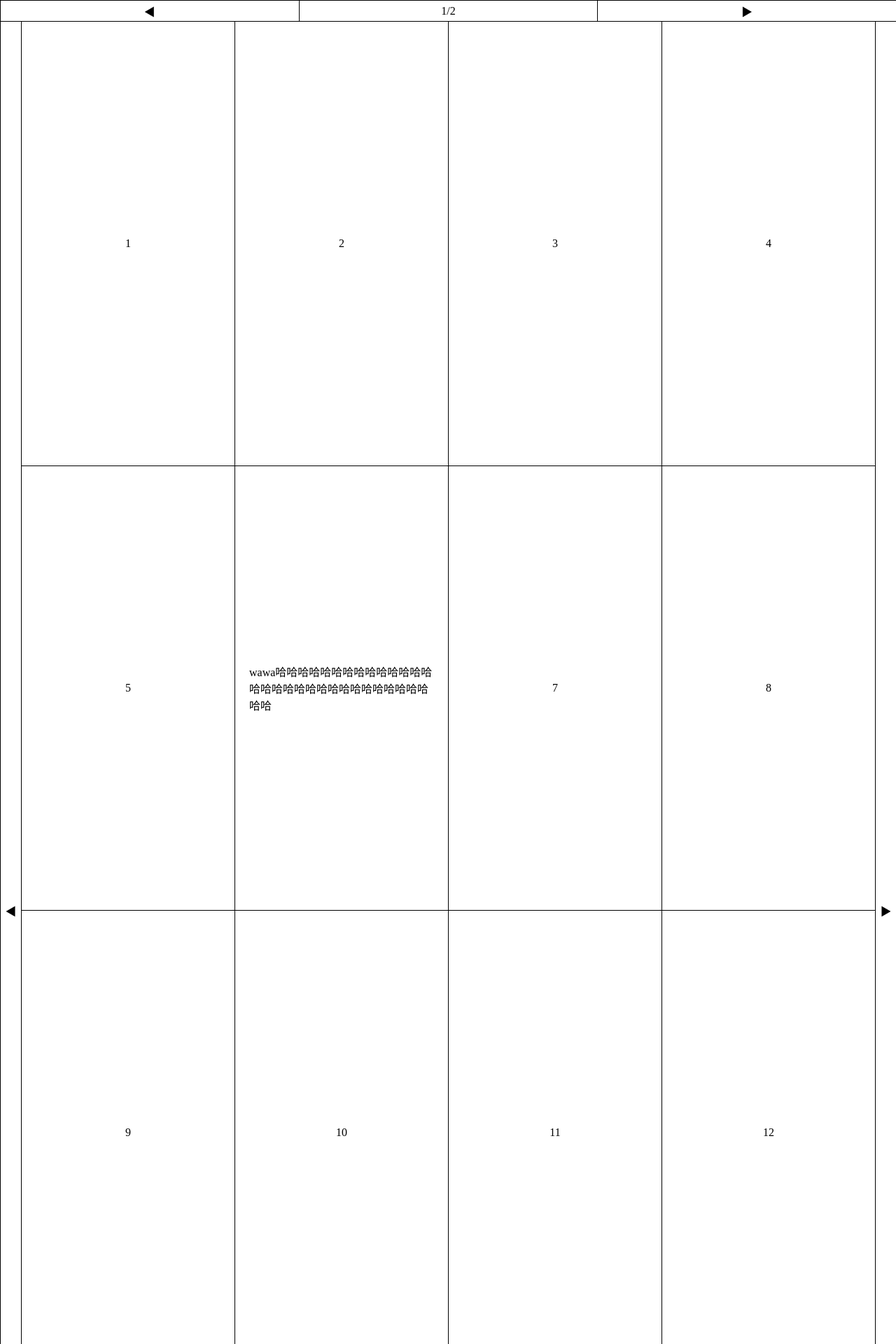
After one commit to wjz2001/WjzHomepage, a PHP site: page /ink.html in a window 1280 px wide. The commit adds this page. Shown: the top 1920 px of the page at 70% size. Run offline with PHP 8.4, Linux system fonts and the light colour scheme.

Commit message:
“添加墨水屏主页（未完成）”

```diff
--- /dev/null
+++ b/ink.html
@@ -0,0 +1,312 @@
+<!DOCTYPE html>
+<html>
+
+<head>
+
+  <title>墨水屏主页</title>
+
+  <link href="img/logo.ico" rel="SHORTCUT ICON" />
+
+  <meta charset="UTF-8">
+  <meta content="zh-cn" http-equiv="Content-Language" />
+  <meta content="text/html; charset=utf-8" http-equiv="Content-Type" />
+  <meta name="viewport" content="width=device-width,initial-scale=1.0">
+
+  <script>
+
+    var bookmarks, a;
+
+    window.onload = function () {
+      bookmarks = document.querySelector(".bookmarks");
+      a = document.querySelectorAll(".bookmarks a");
+
+      for (let i1 = 0; i1 < 16 - (a.length % 16); i1++) {
+        const box_create = document.createElement("a");
+        box_create.className = "box";
+        bookmarks.appendChild(box_create);
+      };
+
+      bookmarks.addEventListener('wheel', function (e) {
+        e.preventDefault();
+      });
+      bookmarks.addEventListener('touchstart', function (e) {
+        e.preventDefault();
+      });
+      bookmarks.addEventListener('touchmove', function (e) {
+        e.preventDefault();
+      });
+
+      function page_number() {
+        a = document.querySelectorAll(".bookmarks a");
+        for (let i2 = 0; i2 < 2; i2++) {
+          document.querySelectorAll(".table_edge .table_cell:nth-child(2)")[0 + i2].innerHTML =
+            Math.floor(bookmarks.scrollTop / bookmarks.clientHeight) + 1 + "/" + a.length / 16;
+        };
+      }
+      page_number();
+      document.querySelector("body").addEventListener("click", page_number);
+    };
+
+    function PgUp() {
+      bookmarks.scrollTop = bookmarks.scrollTop - bookmarks.clientHeight;
+    };
+
+    function PgDn() {
+      if (bookmarks.scrollTop + bookmarks.clientHeight + 1 < bookmarks.scrollHeight) {
+        bookmarks.scrollTop = bookmarks.scrollTop + bookmarks.clientHeight;
+      };
+    };
+
+    var current = 0;
+    function Rotate() {
+      current += 1;
+      if (current % 2 == 0) {
+        for (var i3 = 0; i3 < a.length; i3++) {
+          document.querySelectorAll(".bookmarks p")[0 + i3].style.removeProperty("writing-mode");
+          document.querySelectorAll(".bookmarks p")[0 + i3].style.removeProperty("text-orientation");
+        };
+      } else {
+        for (var i3 = 0; i3 < a.length; i3++) {
+          document.querySelectorAll(".bookmarks p")[0 + i3].style.setProperty("writing-mode", "vertical-rl");
+          document.querySelectorAll(".bookmarks p")[0 + i3].style.setProperty("text-orientation", "sideways");
+        };
+      };
+    };
+  </script>
+
+  <style>
+    html,
+    body {
+      width: 100%;
+      height: 100%;
+      margin: 0;
+      padding: 0;
+      overflow: hidden;
+      background-color: white;
+    }
+
+    .page_main {
+      width: 100%;
+      height: 100%;
+      display: flex;
+      flex-direction: column;
+      border-width: 1px 0 0 1px;
+      border-style: solid;
+      border-color: black;
+    }
+
+    .page_main>div {
+      display: grid;
+    }
+
+    .table_edge {
+      flex-basis: 30px;
+      grid-template-columns: repeat(3, 33.33%);
+    }
+
+    .table_main {
+      flex: 1;
+      overflow: hidden;
+      grid-template-columns: 30px auto 30px;
+    }
+
+    .table_edge .table_cell:active,
+    .table_main .table_cell:not(:nth-child(2)):active {
+      border: 3px solid black;
+    }
+
+    .table_main .table_cell:nth-child(2) {
+      place-content: stretch;
+      border: none;
+    }
+
+    .table_cell {
+      border-width: 0 1px 1px 0;
+      border-style: solid;
+      border-color: black;
+      cursor: pointer;
+      box-sizing: border-box;
+      display: grid;
+      place-content: center;
+    }
+
+    .bookmarks {
+      display: grid;
+      grid-template-rows: repeat(4, 25%);
+      grid-template-columns: repeat(4, 25%);
+      grid-auto-rows: 25%;
+      overflow-y: scroll;
+      scroll-snap-type: y;
+      overflow: -moz-scrollbars-none;
+    }
+
+    .bookmarks::-webkit-scrollbar {
+      display: none;
+    }
+
+    .box {
+      overflow: hidden;
+      scroll-snap-align: start;
+      border-width: 0 1px 1px 0;
+      border-style: solid;
+      border-color: black;
+    }
+
+    .box:active {
+      border: 3px solid black;
+    }
+
+    .box a {
+      width: 100%;
+      height: 100%;
+      color: black;
+      text-decoration: none;
+      display: grid;
+      place-content: center;
+      padding: 20px;
+      box-sizing: border-box;
+    }
+
+    .box p {
+      word-break: break-all;
+    }
+  </style>
+</head>
+
+<body>
+  <div class="page_main">
+
+    <div class="table_edge">
+      <div class="table_cell" onclick="PgUp()">◀</div>
+      <div class="table_cell" onclick="Rotate()"></div>
+      <div class="table_cell" onclick="PgDn()">▶</div>
+    </div>
+
+    <div class="table_main">
+      <div class="table_cell" onclick="PgUp()">◀</div>
+      <div class="table_cell">
+        <div class="bookmarks">
+
+          <div class="box">
+            <a href="">
+              <p>1</p>
+            </a>
+          </div>
+
+          <div class="box">
+            <a href="">
+              <p>2</p>
+            </a>
+          </div>
+
+          <div class="box">
+            <a href="">
+              <p>3</p>
+            </a>
+          </div>
+
+          <div class="box">
+            <a href="">
+              <p>4</p>
+            </a>
+          </div>
+
+          <div class="box">
+            <a href="">
+              <p>5</p>
+            </a>
+          </div>
+
+          <div class="box">
+            <a href="">
+              <p>wawa哈哈哈哈哈哈哈哈哈哈哈哈哈哈哈哈哈哈哈哈哈哈哈哈哈哈哈哈哈哈哈哈</p>
+            </a>
+          </div>
+
+          <div class="box">
+            <a href="">
+              <p>7</p>
+            </a>
+          </div>
+
+          <div class="box">
+            <a href="">
+              <p>8</p>
+            </a>
+          </div>
+
+          <div class="box">
+            <a href="">
+              <p>9</p>
+            </a>
+          </div>
+
+          <div class="box">
+            <a href="">
+              <p>10</p>
+            </a>
+          </div>
+
+          <div class="box">
+            <a href="">
+              <p>11</p>
+            </a>
+          </div>
+
+          <div class="box">
+            <a href="">
+              <p>12</p>
+            </a>
+          </div>
+
+          <div class="box">
+            <a href="">
+              <p>13</p>
+            </a>
+          </div>
+
+          <div class="box">
+            <a href="">
+              <p>14</p>
+            </a>
+          </div>
+
+          <div class="box">
+            <a href="">
+              <p>15</p>
+            </a>
+          </div>
+
+          <div class="box">
+            <a href="">
+              <p>16</p>
+            </a>
+          </div>
+
+          <div class="box">
+            <a href="">
+              <p>17</p>
+            </a>
+          </div>
+
+          <div class="box">
+            <a href="">
+              <p>18</p>
+            </a>
+          </div>
+
+        </div>
+      </div>
+      <div class="table_cell" onclick="PgDn()">▶</div>
+    </div>
+
+    <div class="table_edge">
+      <div class="table_cell" onclick="PgUp()">◀</div>
+      <div class="table_cell" onclick="Rotate()"></div>
+      <div class="table_cell" onclick="PgDn()">▶</div>
+    </div>
+
+  </div>
+</body>
+
+</html>
```
Also changed, not shown: index.php (+7 -0 lines).
